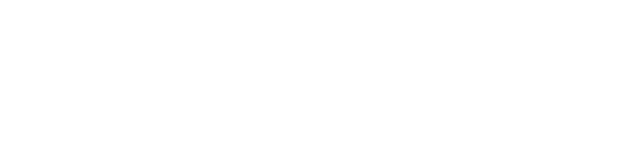
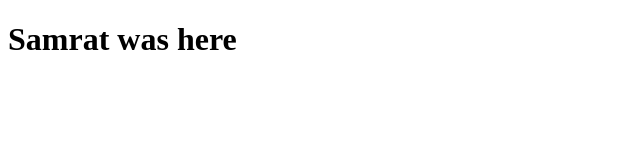
Before and after one commit to samratsamanta/Experiment, a website: page NodejsConsoleApp1/HTMLPage1.html in a window 1280 px wide. Shown: the whole page, without its empty margins (0-640 px from the left). Drawn offline with Linux system fonts and the light colour scheme.

Commit message:
Samrat change on master

```diff
--- a/NodejsConsoleApp1/HTMLPage1.html
+++ b/NodejsConsoleApp1/HTMLPage1.html
@@ -4,6 +4,7 @@
 <head>
 </head>
 <body>
-<script src="app.js">Sanchita Rebased</script>
+    <h1>Samrat was here</h1>
+<script src="app.js">Samrat changed the master branch</script>
 </body>
 </html>
```
